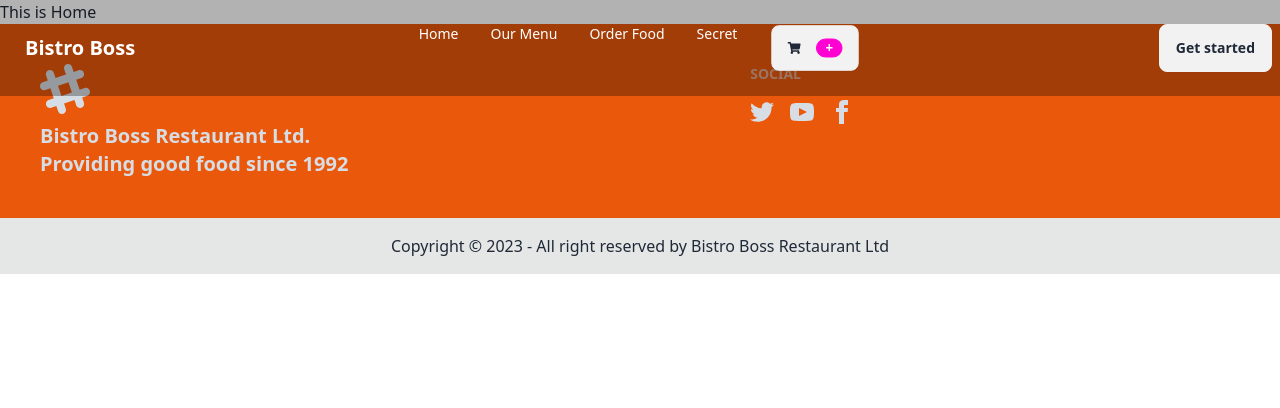
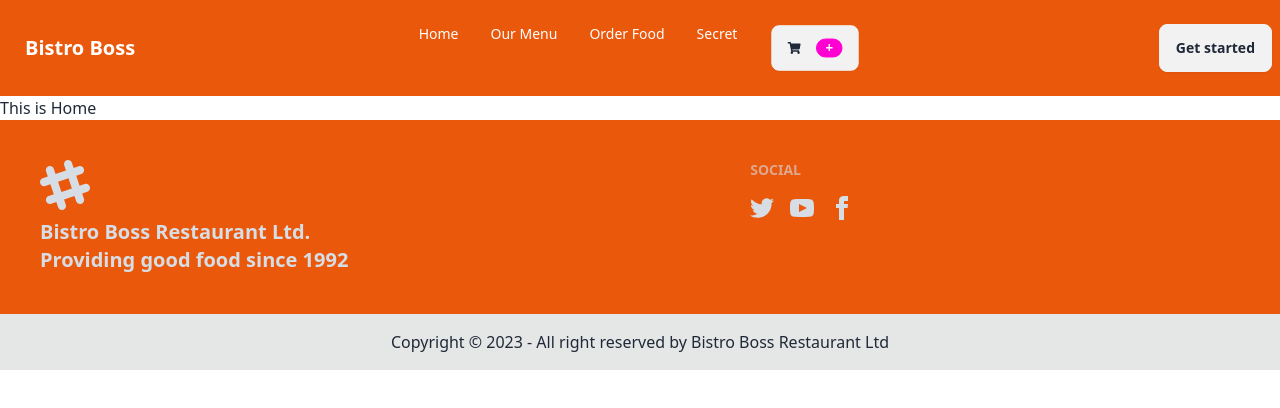
Before and after one commit to omarjafor/bistro-boss-client, a React (Vite) app: page / in a window 1280 px wide. Shown: the top 408 px of the page. Built offline with nearby package versions, Linux system fonts and the light colour scheme.

Commit message:
some components added with navbar

```diff
--- a/src/Pages/Shared/Navbar/Navbar.jsx
+++ b/src/Pages/Shared/Navbar/Navbar.jsx
@@ -34,7 +34,7 @@ const Navbar = () => {
     </>
 
     return (
-        <div className="navbar fixed z-10 bg-opacity-30 max-w-screen-xl bg-black text-white">
+        <div className="navbar bg-orange-600 text-white">
             <div className="navbar-start">
                 <div className="dropdown">
                     <label tabIndex={0} className="btn btn-ghost lg:hidden">
```
